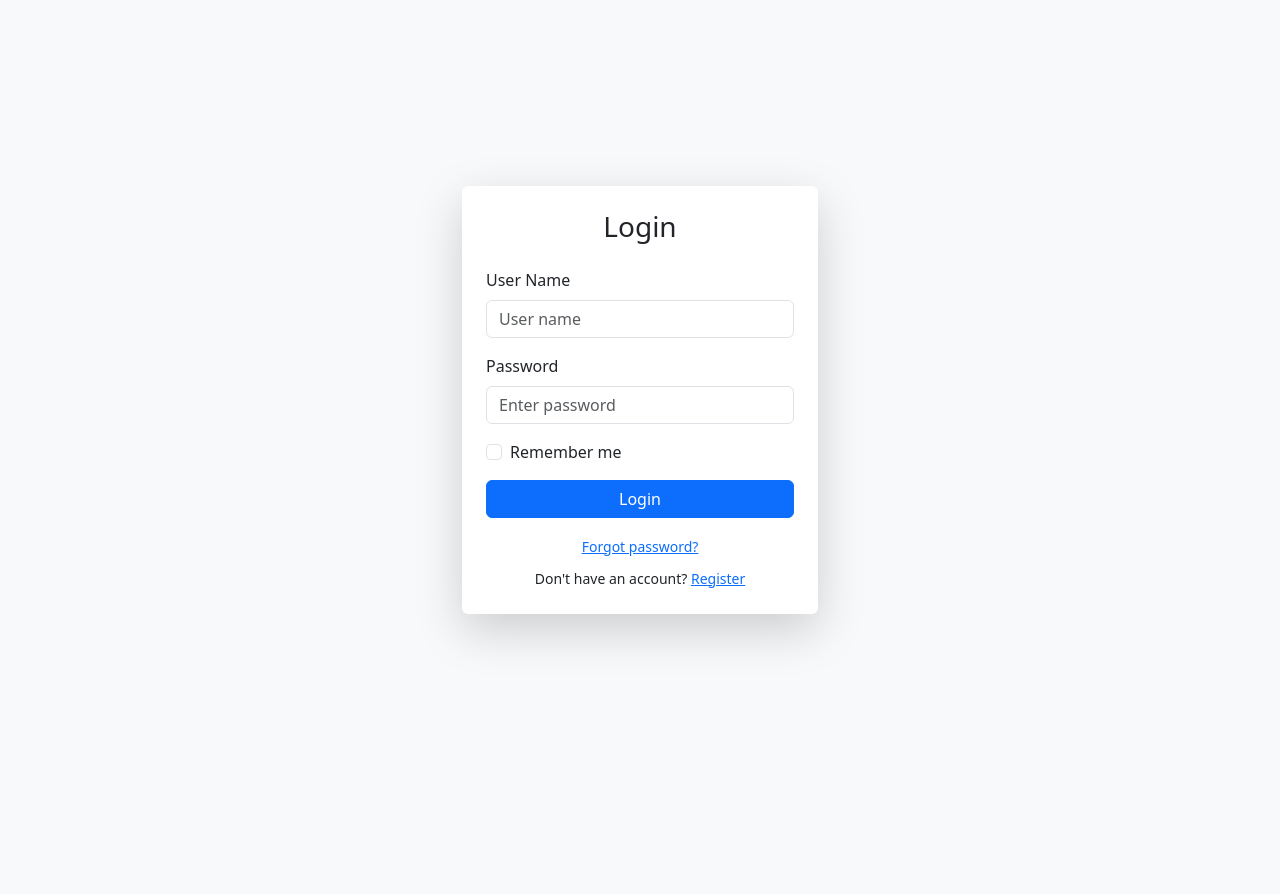
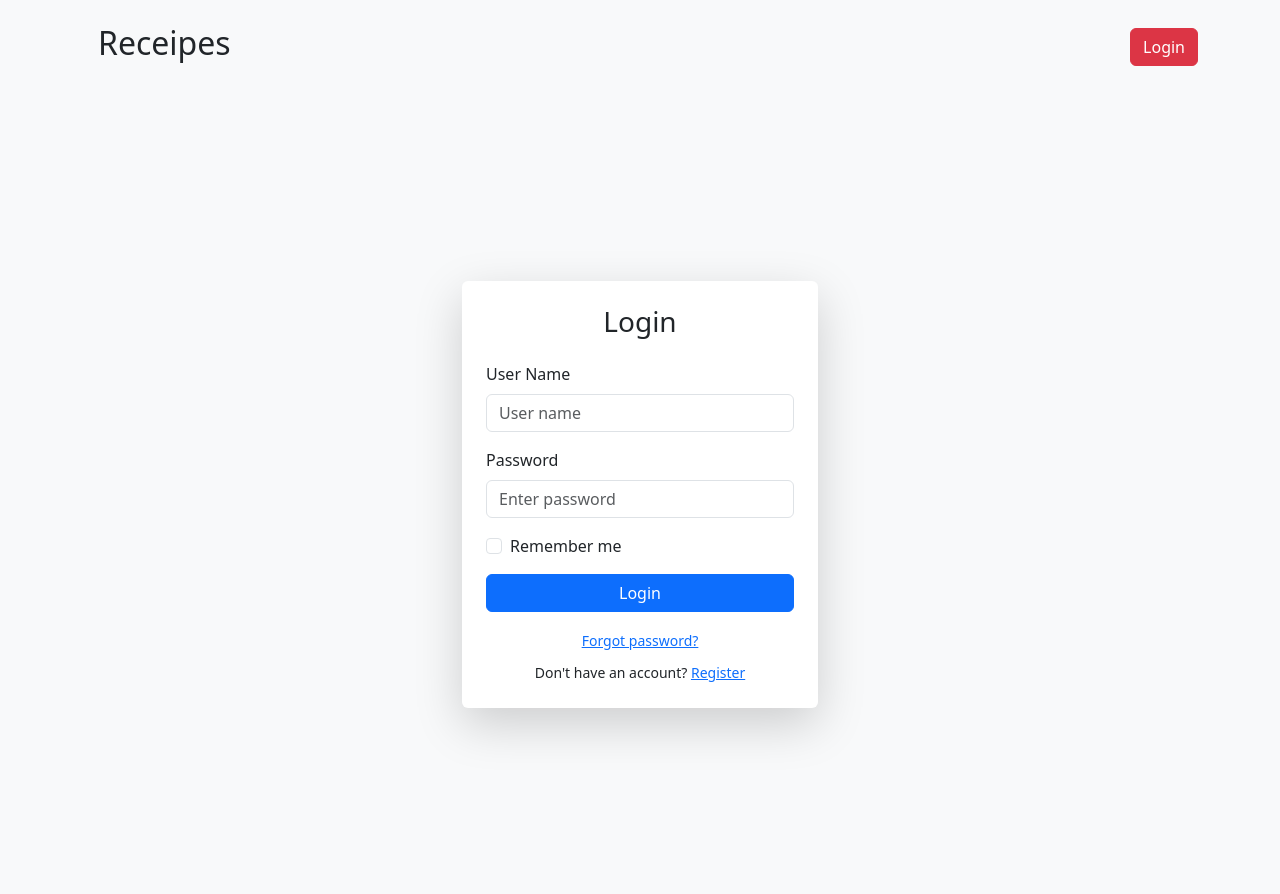
Before and after one commit to Farhan-SR/Django_Learn, a Django app: page /login/ in a window 1280 px wide. Before the commit the page ends 643 px from the top, so only its background shows below. Run offline with Django 4.2, Linux system fonts and the light colour scheme.

Commit message:
login auth added

```diff
--- a/core/urls.py
+++ b/core/urls.py
@@ -9,6 +9,7 @@ from django.contrib.staticfiles.urls import staticfiles_urlpatterns
 urlpatterns = [
      path("", home, name="home"),
     path("login/", login_page , name="login"),
+    path('logout/', logout_page ,name="logout_page"),
     path("register/", register_page , name="register"),
     path("receipes/", receipes, name="receipes"),
 
--- a/home/templates/base.html
+++ b/home/templates/base.html
@@ -12,13 +12,17 @@
     />
   </head>
   <body class="bg-light">
+    <nav class="navbar bg-body-tertiary">
+      <div class="container">
+        <h2 class="p-3">Receipes</h2>
+        {% if request.user.is_authenticated %}
+        <a href="/logout/" class="btn btn-primary">Logout</a>
+        {% else %}
+        <a href="/login/" class="btn btn-danger">Login</a>
+        {% endif %}
+      </div>
+    </nav>
 
-    {% block Start %}
-
-
-    {% endblock %}
-
-
-
+    {% block Start %} {% endblock %}
   </body>
 </html>
--- a/vege/templates/login.html
+++ b/vege/templates/login.html
@@ -1,22 +1,46 @@
 {% extends "base.html" %} {% block Start %}
-    {% csrf_token %}
+
 <div class="container">
   <div class="row justify-content-center align-items-center min-vh-100">
     <div class="col-md-6 col-lg-4">
       <div class="card shadow-lg border-0">
         <div class="card-body p-4">
           <h3 class="card-title mb-4 text-center">Login</h3>
+
+          {% if messages %} {% for message in messages %}
+          <div class="alert alert-primary" role="alert">
+            {{ message }} {% endfor %}
+          </div>
+          {% endif %}
+
           <form method="post" enctype="multipart/form-data">
+            {% csrf_token %}
             <div class="mb-3">
               <label for="text" class="form-label">User Name</label>
-                <input type="text" class="form-control" id="username" placeholder="User name">
+              <input
+                type="text"
+                class="form-control"
+                name="username"
+                placeholder="User name"
+              />
             </div>
             <div class="mb-3">
               <label for="password" class="form-label">Password</label>
-                <input type="password" class="form-control" id="password" placeholder="Enter password">
+              <input
+                name="password"
+                type="password"
+                class="form-control"
+                id="password"
+                placeholder="Enter password"
+              />
             </div>
             <div class="mb-3 form-check">
-                <input type="checkbox" class="form-check-input" id="remember">
+              <input
+                name="remem"
+                type="checkbox"
+                class="form-check-input"
+                id="remember"
+              />
               <label class="form-check-label" for="remember">Remember me</label>
             </div>
             <button type="submit" class="btn btn-primary w-100">Login</button>
@@ -25,7 +49,9 @@
             <small><a href="#">Forgot password?</a></small>
           </div>
           <div class="mt-2 text-center">
-              <small>Don't have an account? <a href="#">Register</a></small>
+            <small
+              >Don't have an account? <a href="/register/">Register</a></small
+            >
           </div>
         </div>
       </div>
--- a/vege/templates/receipes.html
+++ b/vege/templates/receipes.html
@@ -1,7 +1,8 @@
 {% extends "base.html" %} {% block Start %}
 
+
 <div class="container mt-5 card p-3 shawdow-lg">
-  <h3>Add Receipe</h3>
+  <h3>Add Receipe {{request.user}}</h3>
   <form method="post" enctype="multipart/form-data">
     {% csrf_token %}
     <div class="mb-3 ">
--- a/vege/templates/register.html
+++ b/vege/templates/register.html
@@ -61,7 +61,7 @@
             </button>
           </form>
           <div class="mt-3 text-center">
-            <small>Already have an account? <a href="#">Login</a></small>
+            <small>Already have an account? <a href="/login">Login</a></small>
           </div>
         </div>
       </div>
--- a/vege/views.py
+++ b/vege/views.py
@@ -2,7 +2,13 @@ from django.shortcuts import render ,redirect
 from .models import *
 from django.contrib.auth.models import User
 from django.contrib import messages
+from django.contrib.auth import authenticate,login,logout
+from django.contrib.auth.decorators import login_required
+
+
+
 # Create your views here.
+@login_required(login_url='/login/')
 def receipes(request):
     if request.method == "POST":
         data = request.POST
@@ -52,8 +58,6 @@ def update_receipe(request, id):
     context = {"receipe": queryset}
     return render(request, "update_receipe.html", context)
 
-def login_page(request):
-    return render(request, "login.html" )
 
 
 def register_page(request):
@@ -81,3 +85,30 @@ def register_page(request):
 
 
     return render(request, "register.html" )
+
+
+def login_page(request):
+     if request.method == 'POST':
+        username = request.POST.get('username')
+        password = request.POST.get('password')
+
+        if not  User.objects.filter(username = username).exists():
+            messages.info(request, "username Invalite .")
+            return redirect('/login')
+
+        user = authenticate(username= username,password=password)
+        if user is None:
+            messages.error(request ," invalite password")
+            return redirect('/login')
+        else:
+            login(request,user)
+            return redirect('/receipes')
+
+
+
+     return render(request, "login.html" )
+
+
+def logout_page(request):
+    logout(request)
+    return  redirect('/login/')
```
Also changed, not shown: db.sqlite3. Lines whose indentation alone changed are shown as unchanged.
